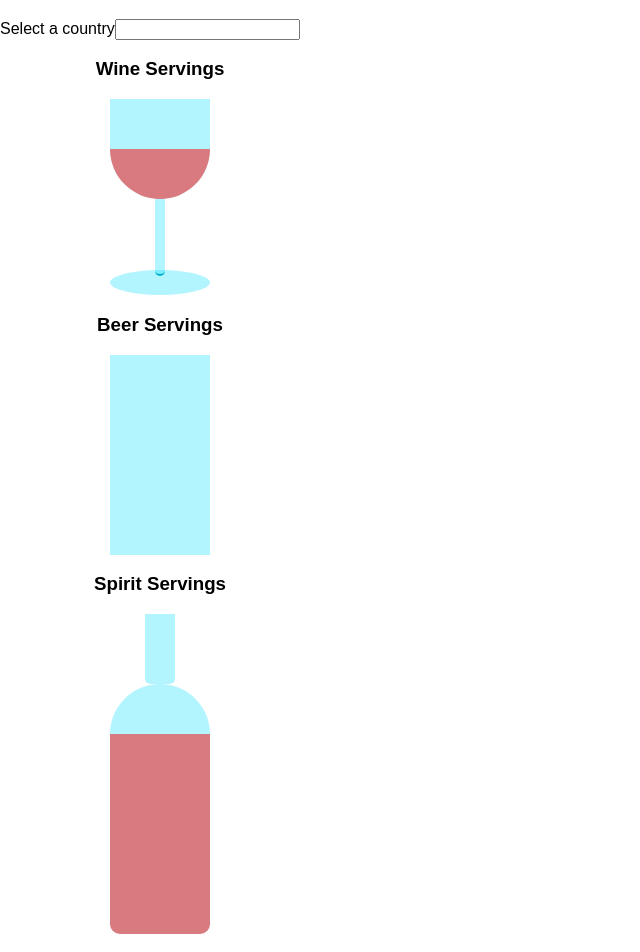
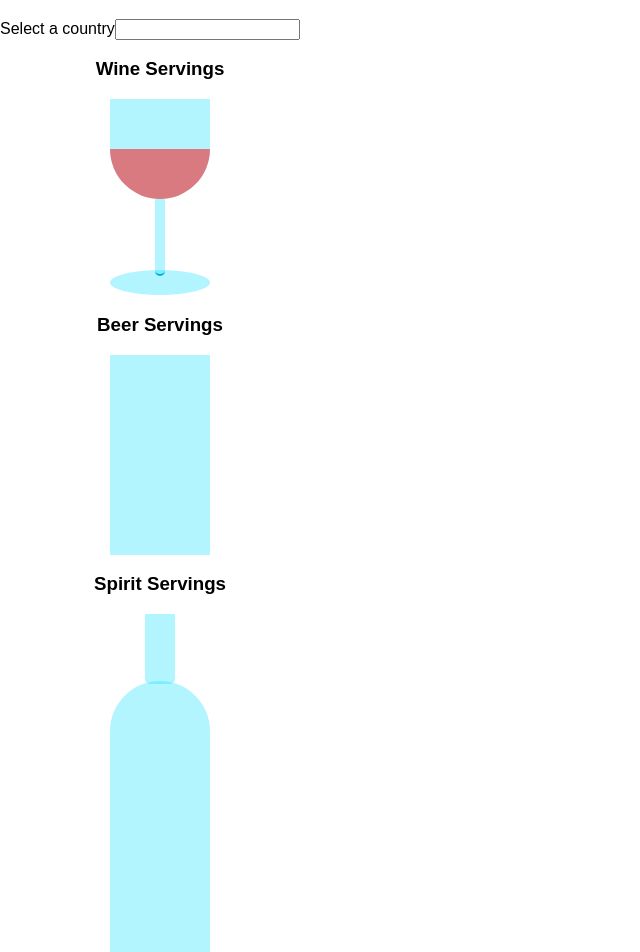
Before and after one commit to boveus/alcohol-consumption, a React (Create React App) app: page / in a window 1280 px wide. Shown: the top 952 px of the page, without its empty margins (0-640 px from the left). Built offline with nearby package versions, Linux system fonts and the light colour scheme.

Commit message:
liquor works, with some problems

```diff
--- a/src/App.css
+++ b/src/App.css
@@ -94,18 +94,17 @@
 
 .bottle {
   margin: 0 auto;
-  height: 250px;
+  height: 300px;
   width: 100px;
-  border-radius: 50px 50px 10px 10px;
-  padding-top: 50px;
+  border-radius: 50px 50px 0px 0px;
   box-sizing: border-box;
   background-color: rgba(0,222,255, 0.3);
 }
-.bottle::after {
-  content: "";
+
+.spirit {
+  margin: 0 auto;
   width: 100px;
   height: 200px;
-  border-radius: 0px 0px 10px 10px;
   display:block;
   z-index: -1;
   background-color: rgba(255,0,0, 0.5);
@@ -116,4 +115,5 @@
   width: 30px;
   background-color: rgba(0,222,255, 0.3);
   border-radius: 0px 0px 5px 5px;
+  margin-bottom: -3px;
 }
--- a/src/App.js
+++ b/src/App.js
@@ -42,7 +42,7 @@ class App extends Component {
           <h3> Beer Servings </h3>
           <BeerGlass fill={this.state.beer_servings} />
           <h3> Spirit Servings </h3>
-          <LiquorBottle />
+          <LiquorBottle fill={this.state.spirit_servings} />
         </div>
       </div>
     )
--- a/src/components/liquor_bottle.js
+++ b/src/components/liquor_bottle.js
@@ -1,15 +1,23 @@
 import React, { Component } from 'react'
 
 class LiquorBottle extends Component {
+  constructor (props) {
+    super(props)
+    this.state = {fill: 0}
+  }
+
+  // Max fill is Grenada with 438
   render () {
     return (
       <div className='liquor-bottle'>
         <div className='neck' />
-        <div className='bottle' />
-        <div className='spirit' />
+        <div className='bottle' style={{height: `${(300 - (300 * (this.props.fill / 480)))}px`}} />
+        <div className='spirit' style={{height: `${(300 * (this.props.fill / 480))}px`}} />
       </div>
     )
   }
 }
 
 export default LiquorBottle
+
+//
--- a/src/components/wine_glass.js
+++ b/src/components/wine_glass.js
@@ -2,6 +2,7 @@ import React, { Component } from 'react'
 
 class WineGlass extends Component {
   render () {
+    // Max fill is France with 370
     return (
       <div className='wine-glass'>
         <div className='glass' />
```
